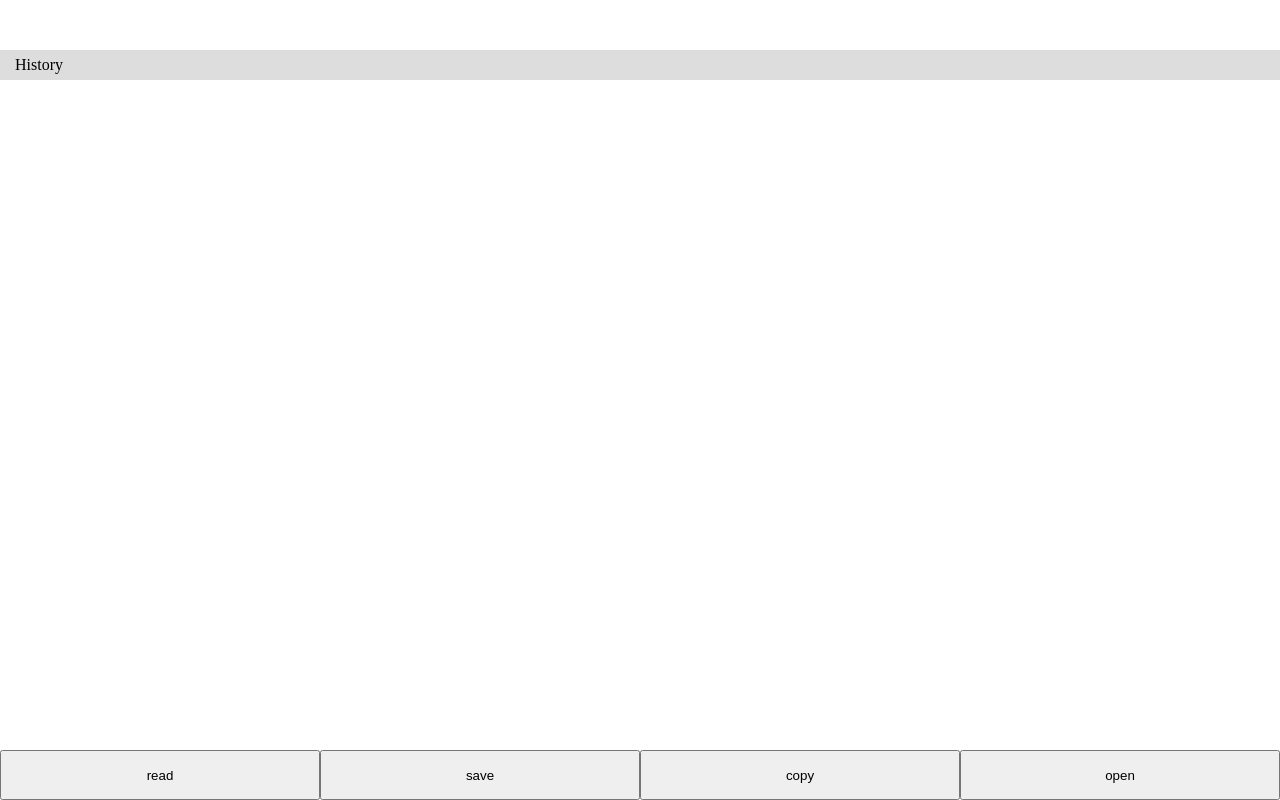
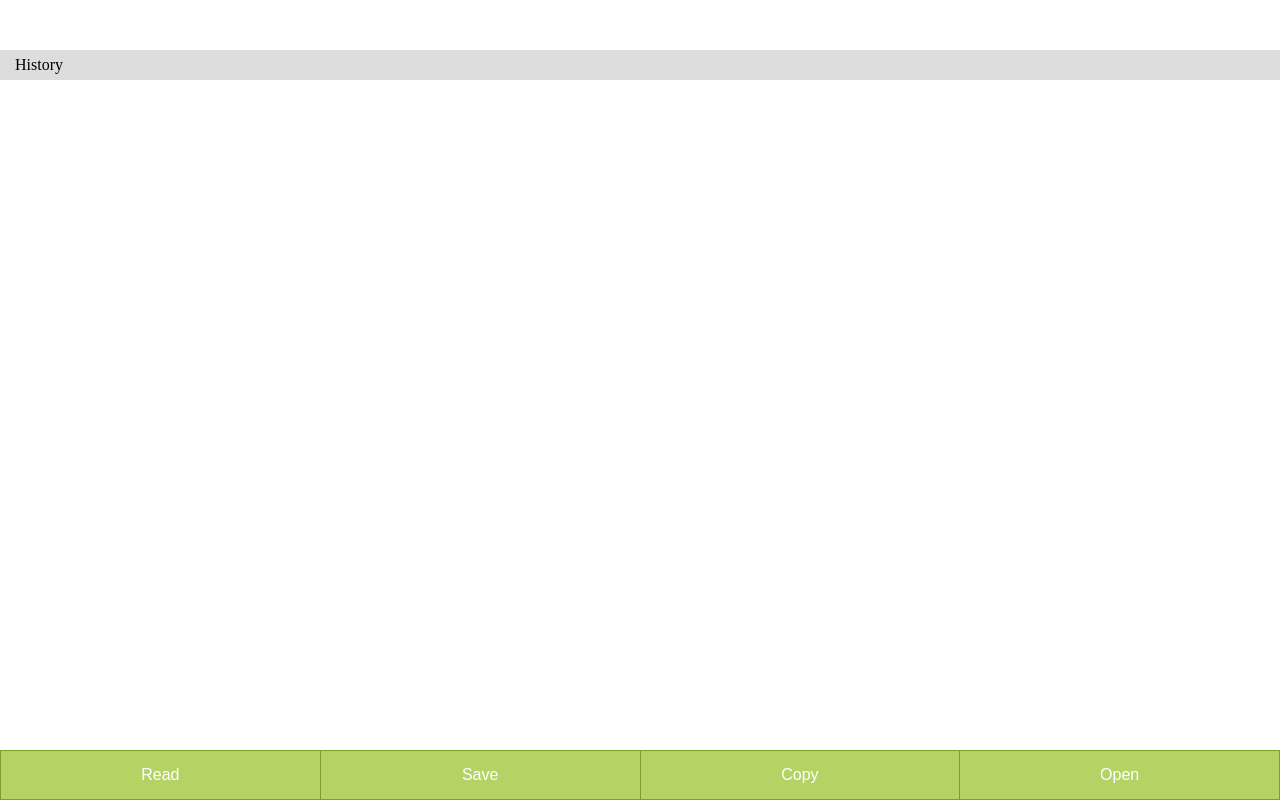
Before and after one commit to qdlee/qr-reader-web, a React (Create React App) app: page /#/ in a window 1280 px wide. Built offline with nearby package versions, Linux system fonts and the light colour scheme.

Commit message:
make the apperance beautiful

```diff
--- a/src/containers/App/index.tsx
+++ b/src/containers/App/index.tsx
@@ -45,10 +45,17 @@ const styles: { [propName: string]: React.CSSProperties } = {
   btnWrapper: {
     flex: 1,
     height: '100%',
+    marginLeft: '-1px',
   },
   btn: {
+    padding: 0,
     height: '100%',
     width: '100%',
+    backgroundColor: '#b3d465',
+    color: '#fff',
+    fontSize: '16px',
+    border: 'solid 1px #7d9e2e',
+    outline: 0,
   },
 };
 
@@ -94,14 +101,14 @@ class App extends React.Component<Props> {
           </div>
         </div>
         <div style={styles.operation}>
-          <div style={styles.btnWrapper}>
+          <div style={{ ...styles.btnWrapper, marginLeft: 0 }}>
             <button style={styles.btn} onClick={this.read}>
-              read
+              Read
             </button>
           </div>
           <div style={styles.btnWrapper}>
             <button style={styles.btn} onClick={onSave.bind(this, activeCode)}>
-              save
+              Save
             </button>
           </div>
           <div style={styles.btnWrapper}>
@@ -109,11 +116,11 @@ class App extends React.Component<Props> {
               style={styles.btn}
               onClick={this.copy.bind(this, activeCode)}
             >
-              copy
+              Copy
             </button>
           </div>
           <div style={styles.btnWrapper}>
-            <button style={styles.btn}>open</button>
+            <button style={styles.btn}>Open</button>
           </div>
         </div>
       </div>
--- a/src/containers/Reader/index.tsx
+++ b/src/containers/Reader/index.tsx
@@ -17,6 +17,17 @@ const styles: { [propName: string]: React.CSSProperties } = {
     display: 'flex',
     justifyContent: 'center',
     alignItems: 'center',
+    height: 200,
+  },
+  btn: {
+    padding: 0,
+    height: 30,
+    width: 80,
+    backgroundColor: '#b3d465',
+    color: '#fff',
+    fontSize: '16px',
+    border: 'solid 1px #7d9e2e',
+    outline: 0,
   },
 };
 
@@ -51,9 +62,12 @@ class Reader extends React.PureComponent<Props, State> {
       <div style={styles.error}>
         <div>
           <p>There is an error occured.</p>
-          <div>
-            <button>retry</button>
-            <button onClick={this.goBack}>return</button>
+          <div style={{ marginTop: 30 }}>
+            <button style={styles.btn}>Retry</button>
+            <span style={{ display: 'inline-block', width: 30 }} />
+            <button style={styles.btn} onClick={this.goBack}>
+              Return
+            </button>
           </div>
         </div>
       </div>
```
